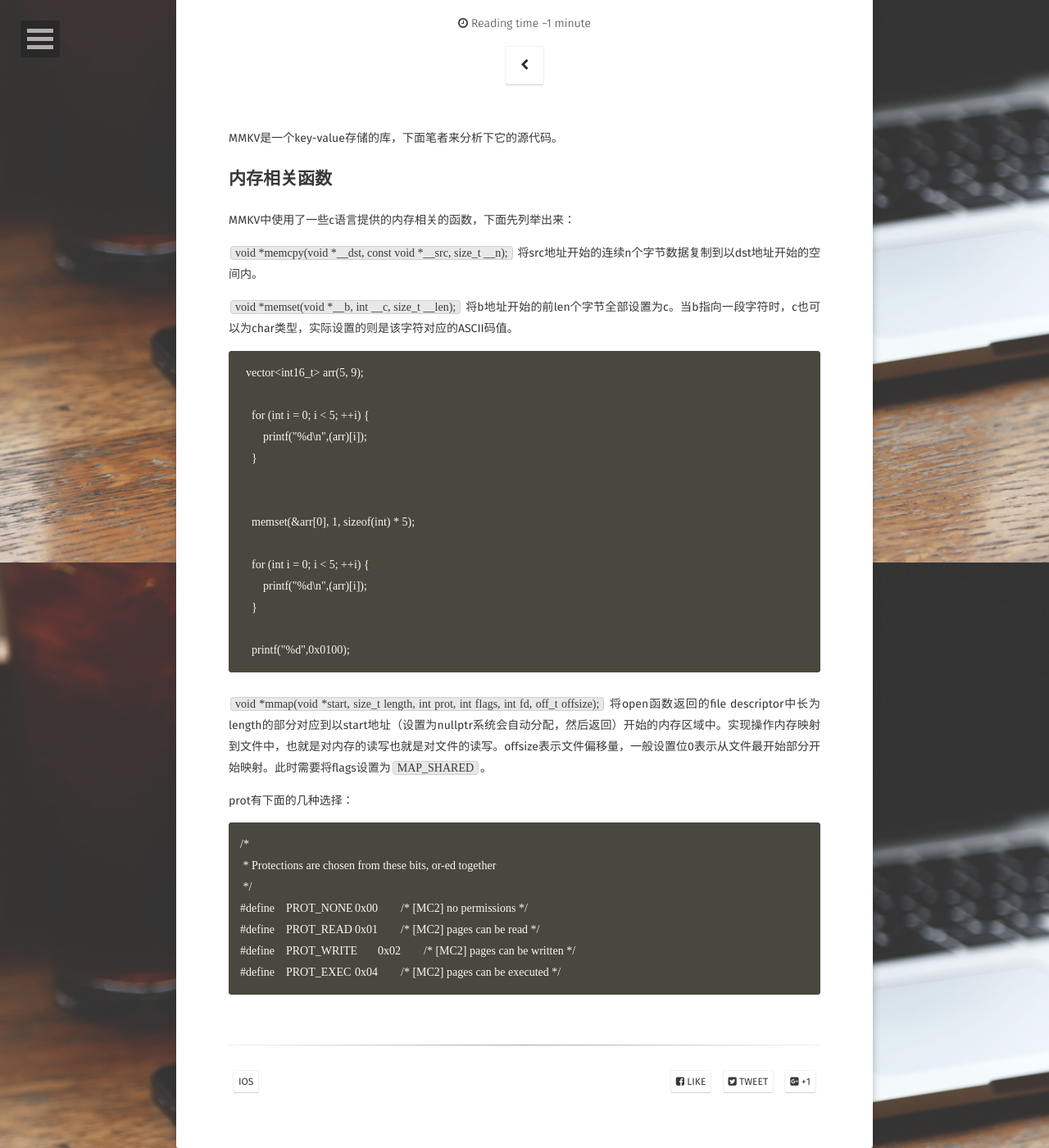
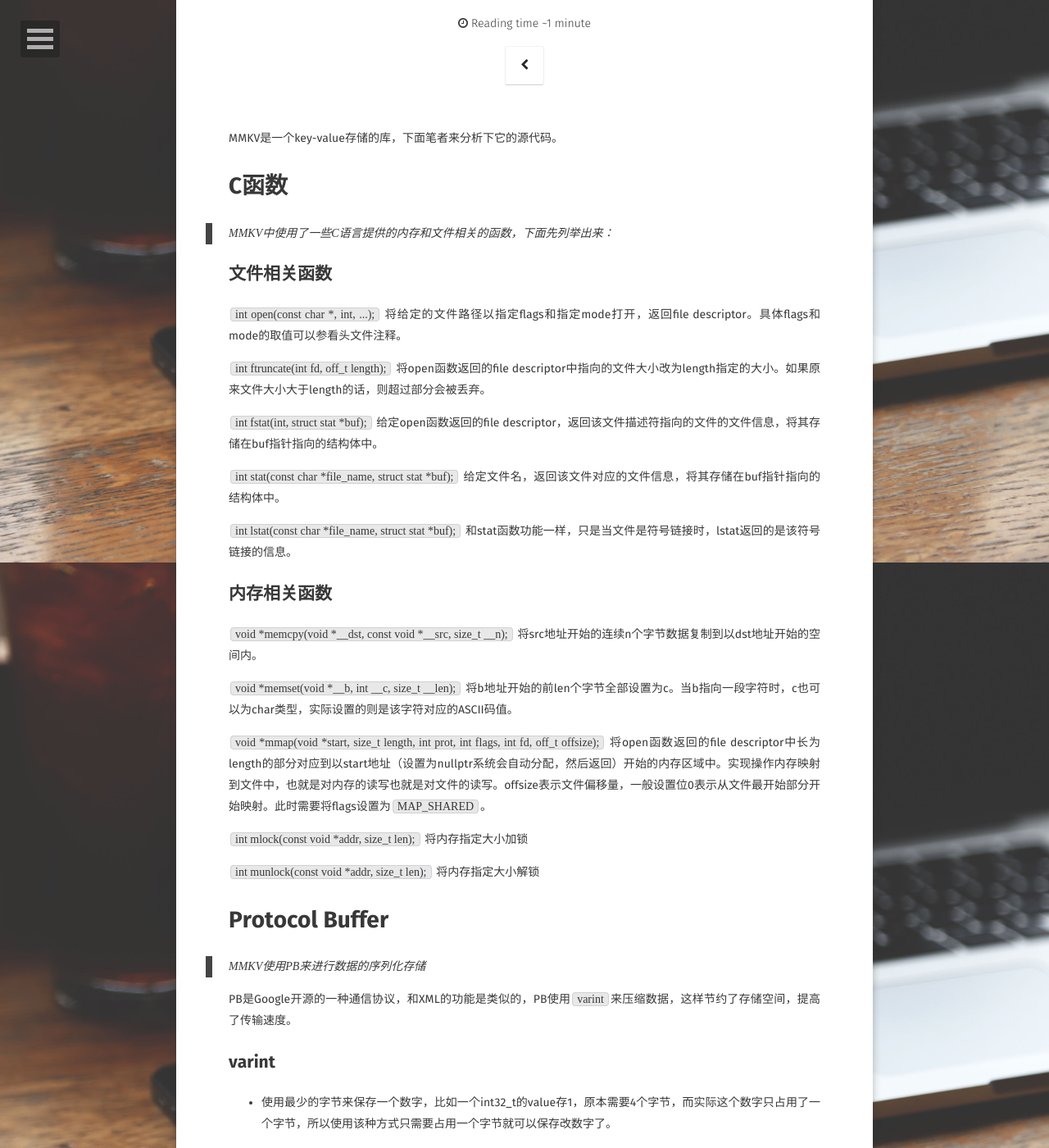
Before and after one commit to longjianjiang/longjianjiang.github.io, a Jekyll site: the page built from _posts/2018-11-02-mmkv.md, in a window 1280 px wide and 1400 px high, scrolled down 214 px. Shown: the whole window at 82% size. Built offline with Jekyll 4.4.1, drawn with Linux system fonts in a browser that asks for light colours; some web fonts are replaced; comment, search, counter and statistics services are not loaded; some of the changed text lies outside the part shown.

Commit message:
update mmkv

````diff
--- a/_posts/2018-11-02-mmkv.md
+++ b/_posts/2018-11-02-mmkv.md
@@ -10,44 +10,94 @@
 
 MMKV是一个key-value存储的库，下面笔者来分析下它的源代码。
 
+# C函数
+
+> MMKV中使用了一些C语言提供的内存和文件相关的函数，下面先列举出来：
+
+## 文件相关函数
+
+`int open(const char *, int, ...);`
+将给定的文件路径以指定flags和指定mode打开，返回file descriptor。具体flags和mode的取值可以参看头文件注释。
+
+`int ftruncate(int fd, off_t length);`
+将open函数返回的file descriptor中指向的文件大小改为length指定的大小。如果原来文件大小大于length的话，则超过部分会被丢弃。
+
+`int fstat(int, struct stat *buf);`
+给定open函数返回的file descriptor，返回该文件描述符指向的文件的文件信息，将其存储在buf指针指向的结构体中。
+
+`int stat(const char *file_name, struct stat *buf);`
+给定文件名，返回该文件对应的文件信息，将其存储在buf指针指向的结构体中。
+
+`int lstat(const char *file_name, struct stat *buf);`
+和stat函数功能一样，只是当文件是符号链接时，lstat返回的是该符号链接的信息。
+
 ## 内存相关函数
 
-MMKV中使用了一些c语言提供的内存相关的函数，下面先列举出来：
-
-`void	*memcpy(void *__dst, const void *__src, size_t __n);`
+`void *memcpy(void *__dst, const void *__src, size_t __n);`
 将src地址开始的连续n个字节数据复制到以dst地址开始的空间内。
 
-`void	*memset(void *__b, int __c, size_t __len);`
+`void *memset(void *__b, int __c, size_t __len);`
 将b地址开始的前len个字节全部设置为c。当b指向一段字符时，c也可以为char类型，实际设置的则是该字符对应的ASCII码值。
-
-```
-  vector<int16_t> arr(5, 9);
-
-    for (int i = 0; i < 5; ++i) {
-        printf("%d\n",(arr)[i]);
-    }
-
-
-    memset(&arr[0], 1, sizeof(int) * 5);
-
-    for (int i = 0; i < 5; ++i) {
-        printf("%d\n",(arr)[i]);
-    }
-
-    printf("%d",0x0100);
-```
 
 `void *mmap(void *start, size_t length, int prot, int flags, int fd, off_t offsize);`
 将open函数返回的file descriptor中长为length的部分对应到以start地址（设置为nullptr系统会自动分配，然后返回）开始的内存区域中。实现操作内存映射到文件中，也就是对内存的读写也就是对文件的读写。offsize表示文件偏移量，一般设置位0表示从文件最开始部分开始映射。此时需要将flags设置为`MAP_SHARED`。
 
-prot有下面的几种选择：
+`int mlock(const void *addr, size_t len);`
+将内存指定大小加锁
+
+`int munlock(const void *addr, size_t len);`
+将内存指定大小解锁
+
+# Protocol Buffer
+
+> MMKV使用PB来进行数据的序列化存储
+
+PB是Google开源的一种通信协议，和XML的功能是类似的，PB使用`varint`来压缩数据，这样节约了存储空间，提高了传输速度。
+
+## varint
+
+- 使用最少的字节来保存一个数字，比如一个int32_t的value存1，原本需要4个字节，而实际这个数字只占用了一个字节，所以使用该种方式只需要占用一个字节就可以保存改数字了。
+
+- 这种方式的每个字节的第一位有特殊含义，如果该位为1说明后续的字节是该数字的一部分；如果该位为0，说明此时的字节就是该数字的最后一个字节。
+
+> 而且PB使用了小端的方式来存储，也就是第一个字节存储了数字的最低位。 大端则第一个字节存储了最高位。
+
+举个例子，在PB的varint下，150二进制存储为`9601`，变换如下所示:
 
 ```
-/*
- * Protections are chosen from these bits, or-ed together
- */
-#define	PROT_NONE	0x00	/* [MC2] no permissions */
-#define	PROT_READ	0x01	/* [MC2] pages can be read */
-#define	PROT_WRITE	0x02	/* [MC2] pages can be written */
-#define	PROT_EXEC	0x04	/* [MC2] pages can be executed */
+96 01 = 1001 0110  0000 0001
+       → 000 0001  ++  001 0110 (去掉首位标志位，倒置字节顺序)
+       → 10010110
+       → 128 + 16 + 4 + 2 = 150
 ```
+
+# MiniCodedInputData & MiniCodedOutputData
+
+前面说到MMKV使用PB进行数据序列化，实际工程中使用上述两个类进行二进制编码和解码。
+
+## MiniCodedOutputData
+
+## MiniCodedInputData
+
+
+# 接口
+
+MMKV提供了一系列的set&get的方法，类似`NSUserDefaults`。
+
+```
+MMKV *mmkv = [MMKV defaultMMKV];
+
+[mmkv setBool:YES forKey:@"bool"];
+BOOL bValue = [mmkv getBoolForKey:@"bool"];
+
+[mmkv setInt32:-1024 forKey:@"int32"];
+int32_t iValue = [mmkv getInt32ForKey:@"int32"];
+
+[mmkv setObject:@"hello, mmkv" forKey:@"string"];
+NSString *str = [mmkv getObjectOfClass:NSString.class forKey:@"string"];
+```
+
+以上代码从MMKV Demo中摘录，我们可以发现使用起来和`NSUserDefaults`十分类似。
+
+## set
+MMKV提供给我们的各种类型的set方法，其实内部都是通过将不同类型的数据先转成二进制形式，然后内部再调用`setData:forKey:`完成存储。
````
